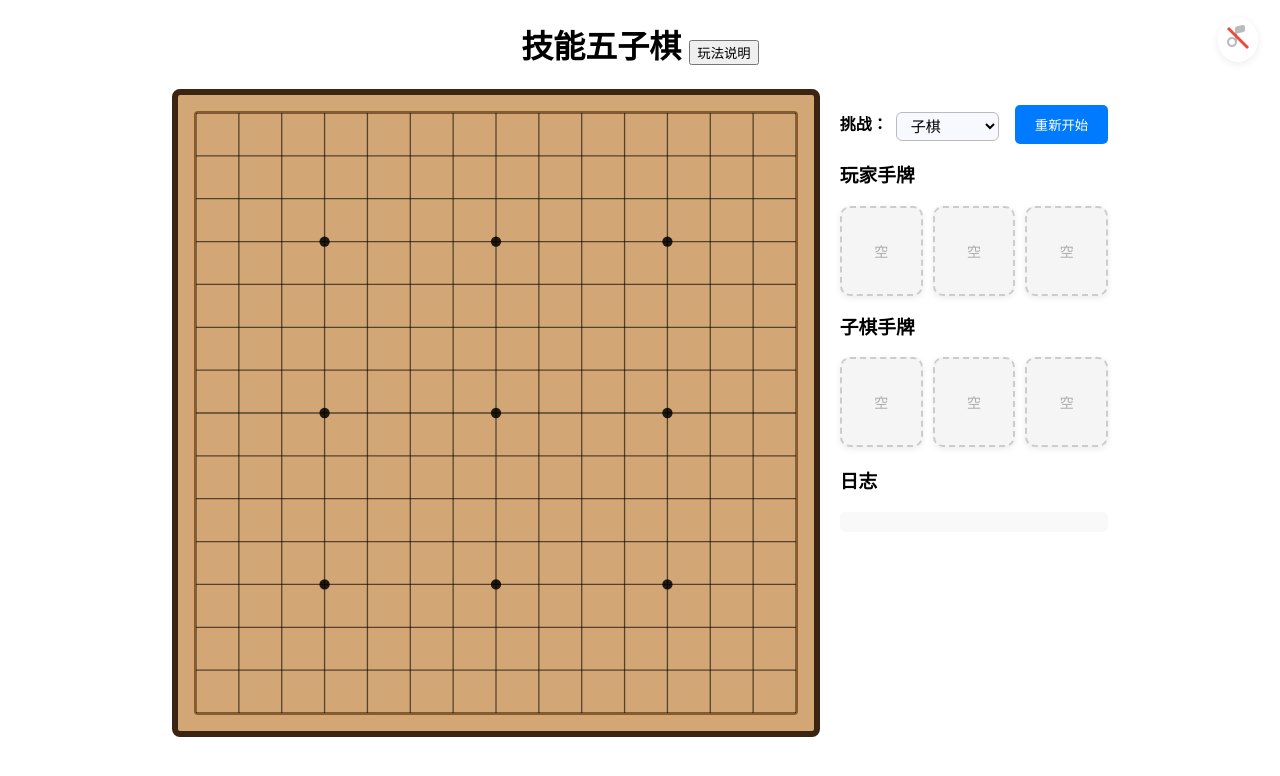
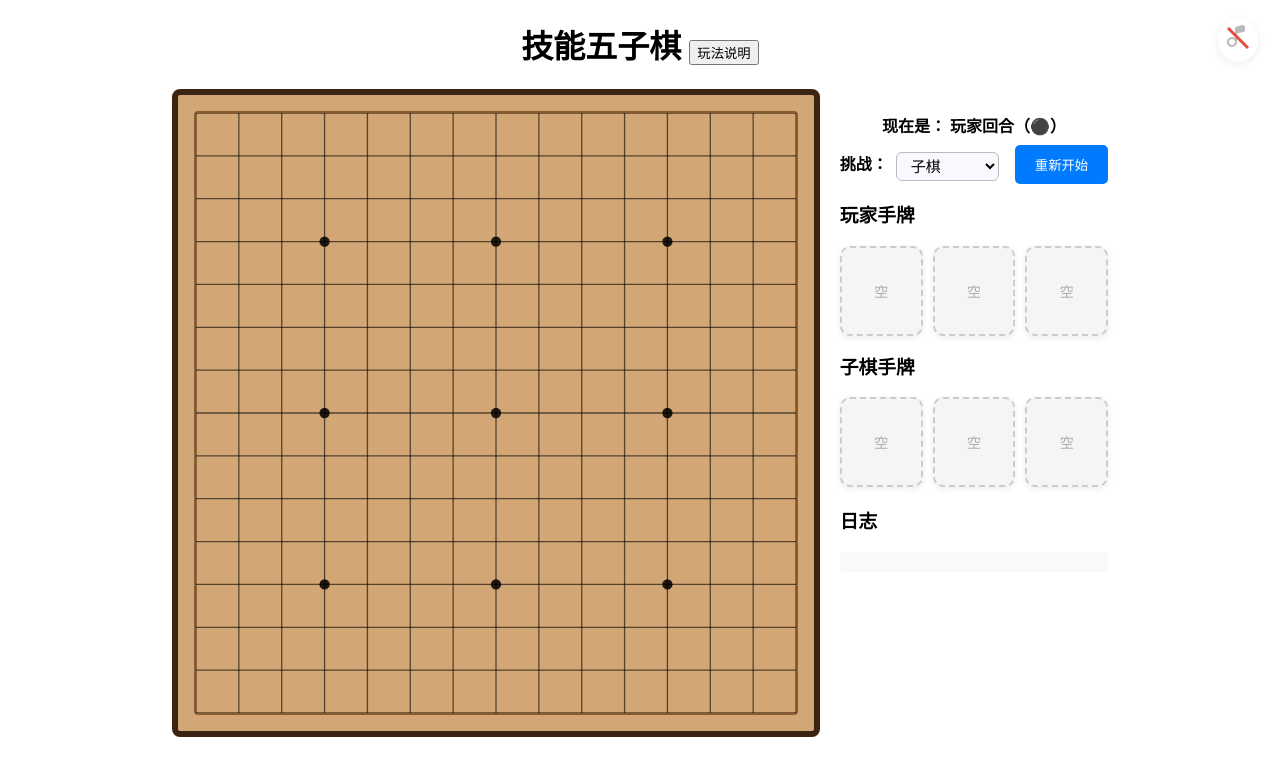
Before and after one commit to wjing-zz/SkillGolang, a Vue app: page / in a window 1280 px wide. Shown: the top 776 px of the page. Built offline with nearby package versions, Linux system fonts and the light colour scheme.

Commit message:
add turn info

```diff
--- a/src/App.vue
+++ b/src/App.vue
@@ -12,6 +12,7 @@
         @place="handlePlace"
       />
       <aside style="margin-top:1rem;" class="sidebar">
+        <TurnIndicator :turn="turn" :opponent="opponent" />
         <label class="challenge-label">挑战：</label>
           <select v-model="opponent" class="opponent-select" @change="restartGame">
           <option value="子棋">子棋</option>
@@ -79,6 +80,7 @@ import GameLog from './components/GameLog.vue'
 import { findAiMove } from './lib/commonMethod'
 import Popup from './components/Popup.vue'
 import WinCelebration from './components/WinCelebration.vue'
+import TurnIndicator from './components/TurnIndicator.vue'
 
 const popupMessage = ref('')
 const popupTrigger = ref(0)
@@ -236,11 +238,6 @@ function aiCanUseCard(card: string) {
 function aiUseCard(card: string): 'extra' | 'normal' | false {
   if (!aiCanUseCard(card)) return false
 
-  // 👉 在这里加延时，模拟思考
-  const delay = 800 + Math.random() * 1200 // 0.8s ~ 2s
-  log("AI 正在思考中…")
-  setTimeout(() => {
-
     if (card === '飞沙走石') {
       aiUsageCounts.value.FEI++
       // 随机移除一枚玩家棋子
@@ -288,7 +285,7 @@ function aiUseCard(card: string): 'extra' | 'normal' | false {
       log(`AI使用【力拔山兮】：震碎棋盘，移除了玩家的 ${removed} 枚棋子`)
     }
 
-  }, delay)
+
 
  showPopup(card)
   const idx = aiHand.value.indexOf(card)
--- /dev/null
+++ b/src/components/TurnIndicator.vue
@@ -0,0 +1,23 @@
+<template>
+  <div class="turn-indicator">
+    现在是：
+    <span v-if="turn === 1">玩家回合（⚫）</span>
+    <span v-else>{{ opponent }} 回合（⚪）</span>
+  </div>
+</template>
+
+<script setup lang="ts">
+const props = defineProps<{
+  turn: number
+  opponent: string
+}>()
+</script>
+
+<style scoped>
+.turn-indicator {
+  margin: 8px 0;
+  font-size: 16px;
+  font-weight: bold;
+  text-align: center;
+}
+</style>
```
